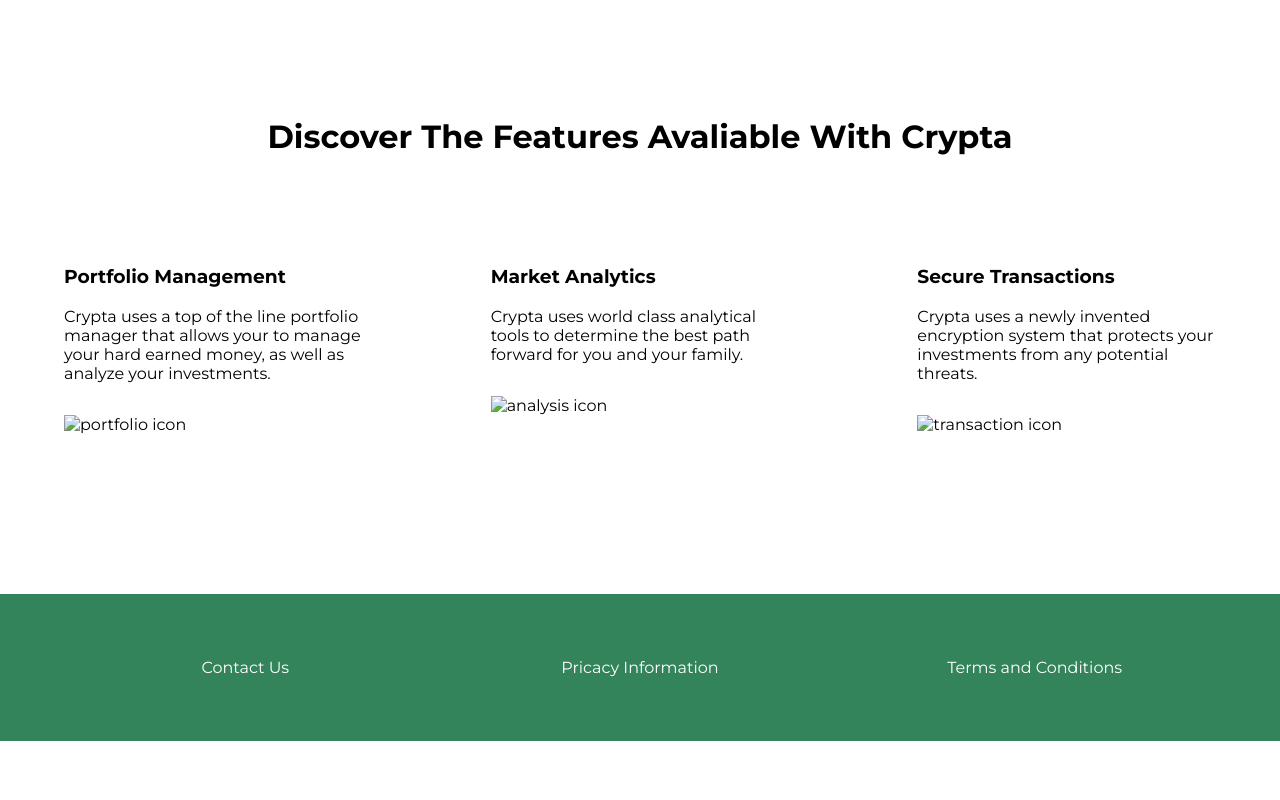
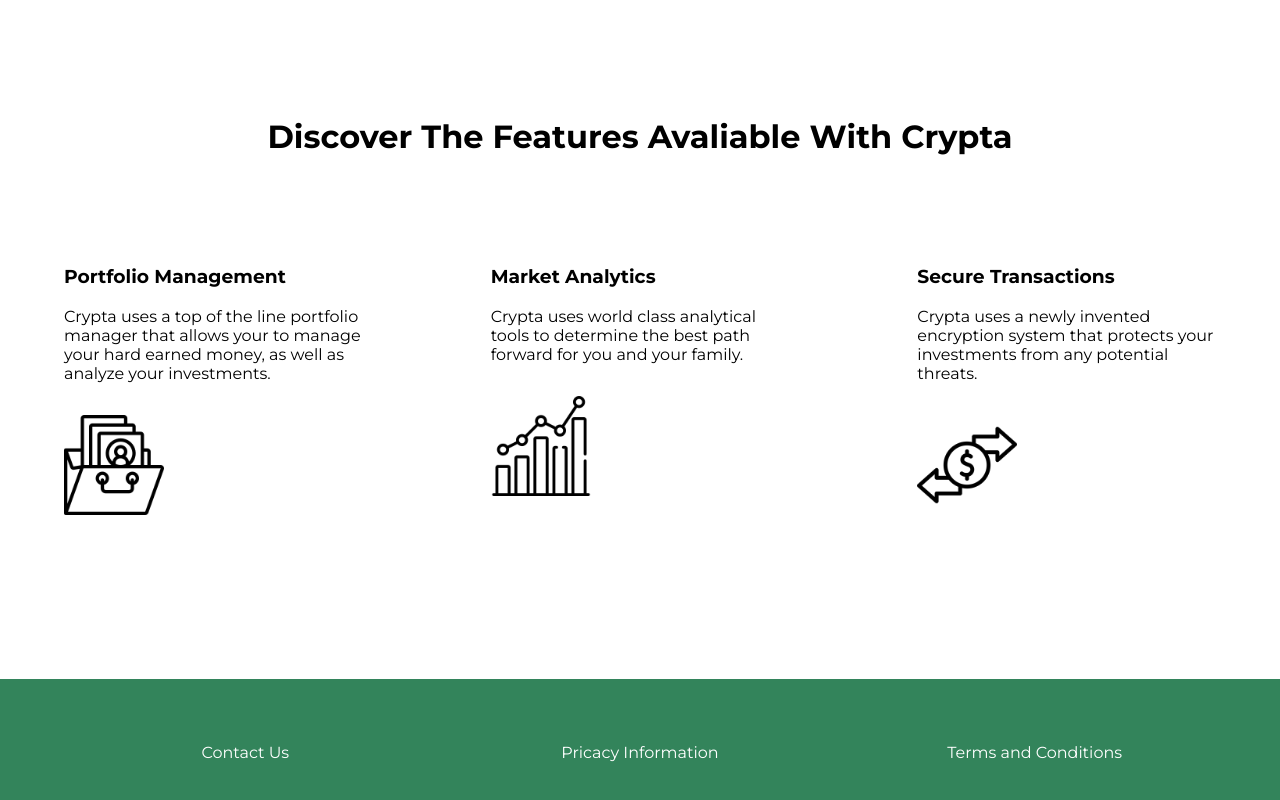
Before and after one commit to brody-richards/CPRG-310-signUpForm, a plain HTML site: page index.html in a window 1280 px wide. Shown: the part 1123-1923 px from the top of the page. Before the commit the page ends 1864 px from the top, so only its background shows below. Drawn offline with Linux system fonts and the light colour scheme; the site is published under a folder, as on GitHub Pages, so addresses that start at the root find nothing.

Commit message:
updated image path

```diff
--- a/index.html
+++ b/index.html
@@ -54,7 +54,7 @@
                 <h3>Portfolio Management</h3>
                 <p>Crypta uses a top of the line portfolio manager that allows your to manage your hard earned money, as well as analyze your investments.</p>
                 <div class="icons">
-                    <img src="/images/portfolio.png" alt="portfolio icon" width="100">
+                    <img src="images/portfolio.png" alt="portfolio icon" width="100">
                 </div>
             </article>
 
@@ -62,7 +62,7 @@
                 <h3>Market Analytics</h3>
                 <p>Crypta uses world class analytical tools to determine the best path forward for you and your family.</p>
                 <div class="icons">
-                    <img src="/images/analysis.png" alt="analysis icon" width="100">
+                    <img src="images/analysis.png" alt="analysis icon" width="100">
                 </div>
             </article>
 
@@ -70,7 +70,7 @@
                 <h3>Secure Transactions</h3>
                 <p>Crypta uses a newly invented encryption system that protects your investments from any potential threats.</p>
                 <div class="icons">
-                    <img src="/images/transaction.png" alt="transaction icon" width="100">
+                    <img src="images/transaction.png" alt="transaction icon" width="100">
                 </div>
 
             </article>
```
